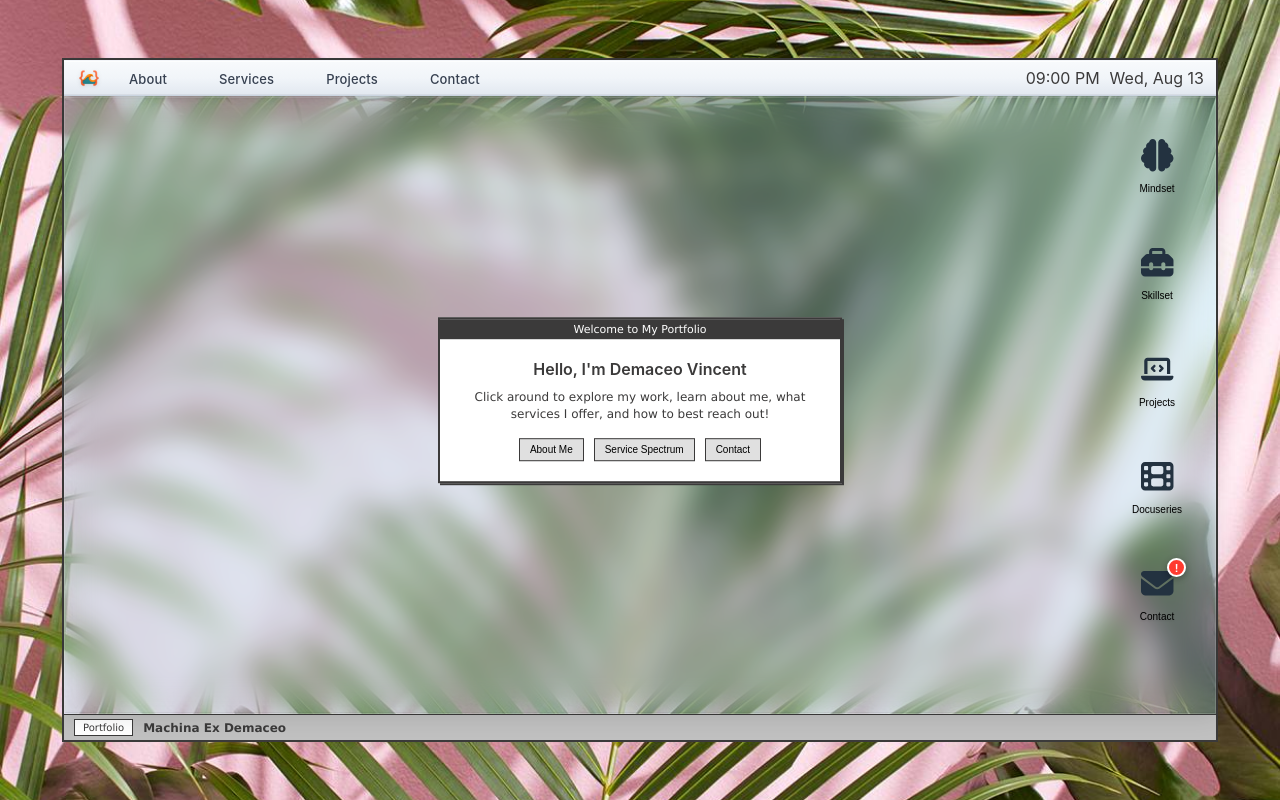
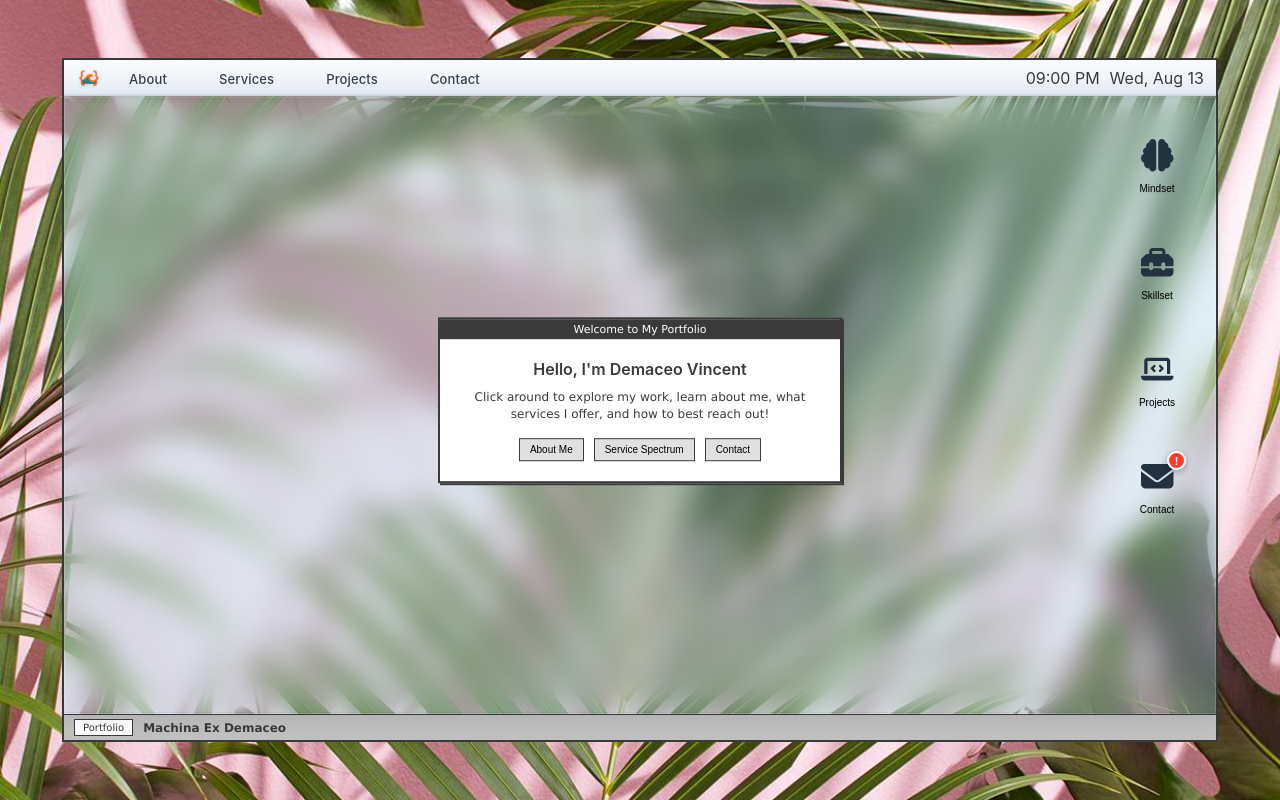
Before and after one commit to demaceo/portfolio-v4, a Next.js app: page / in a window 1280 px wide. Built offline with nearby package versions, Linux system fonts and the light colour scheme.

Commit message:
comment out the DocumentaryPlayer component in the DesktopLayout

```diff
--- a/src/components/layout/DesktopLayout/DesktopLayout.tsx
+++ b/src/components/layout/DesktopLayout/DesktopLayout.tsx
@@ -77,8 +77,8 @@ const HomeScreen = () => {
         setShowSkillset={modalActions.setShowSkillset}
         showProjects={modalState.showProjects}
         setShowProjects={modalActions.setShowProjects}
-        showDocumentary={modalState.showDocumentary}
-        setShowDocumentary={modalActions.setShowDocumentary}
+        // showDocumentary={modalState.showDocumentary}
+        // setShowDocumentary={modalActions.setShowDocumentary}
       />
     </div>
   );
--- a/src/components/layout/DesktopLayout/components/DesktopIcons.tsx
+++ b/src/components/layout/DesktopLayout/components/DesktopIcons.tsx
@@ -6,7 +6,7 @@ import {
   faBrain,
   faToolbox,
   faLaptopCode,
-  faFilm,
+  // faFilm,
   faEnvelope,
 } from "@fortawesome/free-solid-svg-icons";
 
@@ -25,7 +25,7 @@ const DesktopIcons: React.FC<DesktopIconsProps> = ({
     { name: "Mindset", icon: faBrain, path: "/mindset" },
     { name: "Skillset", icon: faToolbox, path: "/skillset" },
     { name: "Projects", icon: faLaptopCode, path: "/projects" },
-    { name: "Docuseries", icon: faFilm, path: "/documentary" },
+    // { name: "Docuseries", icon: faFilm, path: "/documentary" },
     { name: "Contact", icon: faEnvelope, path: "/contact", isToggle: true },
   ];
 
--- a/src/components/layout/DesktopLayout/components/Modals.tsx
+++ b/src/components/layout/DesktopLayout/components/Modals.tsx
@@ -68,8 +68,8 @@ interface ModalsProps {
   setShowSkillset: (show: boolean) => void;
   showProjects: boolean;
   setShowProjects: (show: boolean) => void;
-  showDocumentary: boolean;
-  setShowDocumentary: (show: boolean) => void;
+  showDocumentary?: boolean;
+  setShowDocumentary?: (show: boolean) => void;
 }
 
 const Modals: React.FC<ModalsProps> = ({
@@ -87,8 +87,8 @@ const Modals: React.FC<ModalsProps> = ({
   setShowSkillset,
   showProjects,
   setShowProjects,
-  showDocumentary,
-  setShowDocumentary,
+  // showDocumentary,
+  // setShowDocumentary,
 }) => {
   return (
     <>
@@ -123,9 +123,9 @@ const Modals: React.FC<ModalsProps> = ({
       {showResume && <InteractiveResume onClose={() => setShowResume(false)} />}
       {showSkillset && <SkillsetModal onClose={() => setShowSkillset(false)} />}
       {showProjects && <ProjectsModal onClose={() => setShowProjects(false)} />}
-      {showDocumentary && (
-        <DocumentaryPlayer onClose={() => setShowDocumentary(false)} />
-      )}
+      {/* {showDocumentary && ( */}
+        {/* <DocumentaryPlayer onClose={() => setShowDocumentary(false)} /> */}
+      {/* )} */}
     </>
   );
 };
--- a/src/components/layout/MobileLayout/MobileLayout.tsx
+++ b/src/components/layout/MobileLayout/MobileLayout.tsx
@@ -6,7 +6,7 @@ import {
   faUser,
   faLaptopCode,
   faCog,
-  faFilm,
+  // faFilm,
 } from "@fortawesome/free-solid-svg-icons";
 import { EXTERNAL_LINKS } from "@/lib/constants/paths";
 import "./MobileLayout.css";
@@ -67,7 +67,7 @@ const MobileLayout = () => {
     { name: "Mindset", icon: faUser, path: "/mindset" },
     { name: "Skillset", icon: faCog, path: "/skillset" },
     { name: "Projects", icon: faLaptopCode, path: "/projects" },
-    { name: "Docuseries", icon: faFilm, path: "/documentary" },
+    // { name: "Docuseries", icon: faFilm, path: "/documentary" },
   ];
 
   return (
```
